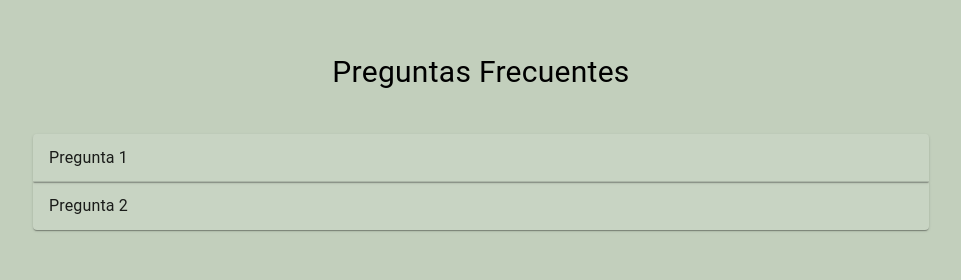
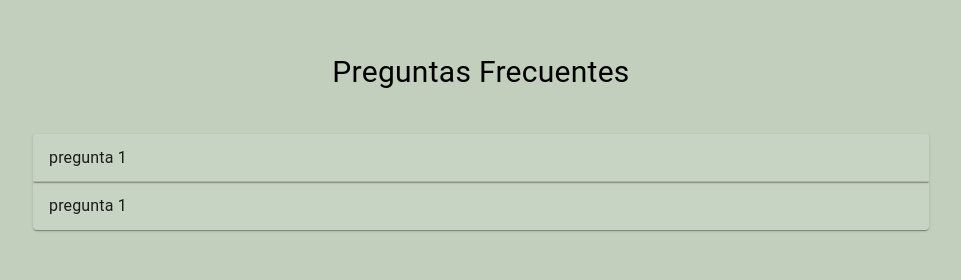
Before and after one commit to tomasrobino/actas-website, a React (Create React App) app: page / in a window 1280 px wide. Shown: the part 1660-1940 px from the top of the page, without its empty margins (159-1120 px from the left). Built offline with nearby package versions, Linux system fonts and the light colour scheme.

Commit message:
made FAQs work with variables

```diff
--- a/src/BodySections/FAQs.js
+++ b/src/BodySections/FAQs.js
@@ -1,4 +1,6 @@
-import { Accordion, AccordionDetails, AccordionSummary, Typography } from "@mui/material";
+import { Typography } from "@mui/material";
+
+import Question from "../Question";
 
 function FAQs() {
     return (
@@ -8,26 +10,8 @@ function FAQs() {
                 fontSize={30}
                 marginBottom={5}
             >Preguntas Frecuentes</Typography>
-            <Accordion className="accordion" sx={{ backgroundColor: "rgb(255, 255, 255, 0.1)" }}>
-                <AccordionSummary>
-                    <Typography>Pregunta 1</Typography>
-                </AccordionSummary>
-                <AccordionDetails>
-                    <Typography>
-                        htbfybdrthtdhdsreg
-                    </Typography>
-                </AccordionDetails>
-            </Accordion>
-            <Accordion className="accordion" sx={{ backgroundColor: "rgb(255, 255, 255, 0.1)" }}>
-                <AccordionSummary>
-                    <Typography>Pregunta 2</Typography>
-                </AccordionSummary>
-                <AccordionDetails>
-                    <Typography>
-                        skhngblsfdghfjn.guiñs
-                    </Typography>
-                </AccordionDetails>
-            </Accordion>
+            <Question question={"pregunta 1"} answer={"respuesta 1"}/>
+            <Question question={"pregunta 1"} answer={"respuesta 1"}/>
         </div>
 
     )
--- /dev/null
+++ b/src/Question.js
@@ -0,0 +1,16 @@
+import { Accordion, AccordionDetails, AccordionSummary, Typography } from "@mui/material";
+
+function Question(props) {
+    return (
+        <Accordion className="accordion" sx={{ backgroundColor: "rgb(255, 255, 255, 0.1)" }}>
+            <AccordionSummary>
+                <Typography>{props.question}</Typography>
+            </AccordionSummary>
+            <AccordionDetails>
+                <Typography>{props.answer}</Typography>
+            </AccordionDetails>
+        </Accordion>
+    )
+}
+
+export default Question;
```
